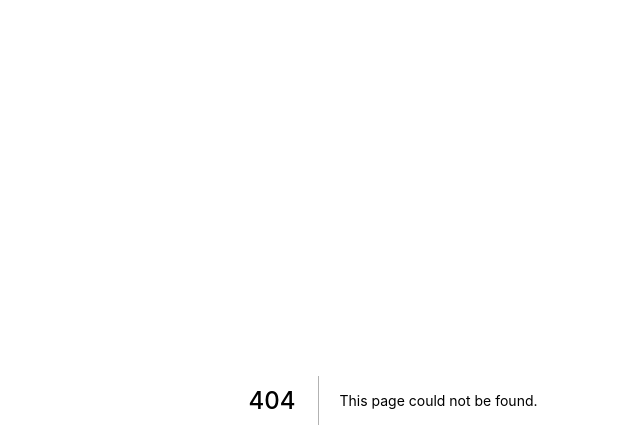
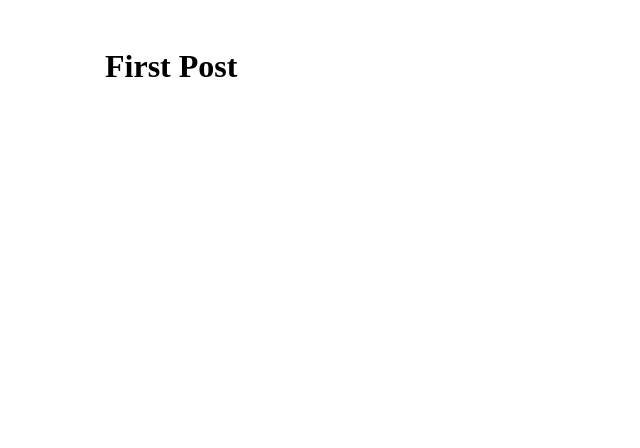
Before and after one commit to fujitakazuya/tech-blog, a Next.js app: page /posts/first-post in a window 1280 px wide. Before the commit this address had no page. Shown: the top 448 px of the page, without its empty margins (247-887 px from the left). Built offline with nearby package versions, Linux system fonts and the light colour scheme.

Commit message:
add Layout component

```diff
--- /dev/null
+++ b/src/components/Layout/Layout.module.css
@@ -0,0 +1,5 @@
+.container {
+  max-width: 36rem;
+  padding: 0 1rem;
+  margin: 3rem auto 6rem;
+}
--- /dev/null
+++ b/src/components/Layout/Layout.module.css.d.ts
@@ -0,0 +1,4 @@
+declare const styles: {
+  readonly container: string
+}
+export = styles
--- /dev/null
+++ b/src/components/Layout/Layout.tsx
@@ -0,0 +1,17 @@
+import Head from 'next/head'
+import { FC, ReactNode } from 'react'
+import styles from './Layout.module.css'
+
+type Props = {
+  title?: string
+  children: ReactNode
+}
+
+export const Layout: FC<Props> = ({ title = 'TECH BLOG', children }) => (
+  <div className={styles.container}>
+    <Head>
+      <title>{title}</title>
+    </Head>
+    {children}
+  </div>
+)
--- /dev/null
+++ b/src/pages/posts/first-post.tsx
@@ -0,0 +1,9 @@
+import { Layout } from '../../components/Layout/Layout'
+
+const firstPost = (): JSX.Element => (
+  <Layout title="fist-post">
+    <h1>First Post</h1>
+  </Layout>
+)
+
+export default firstPost
```
Also changed, not shown: src/pages/index.tsx (+7 -1 lines).
